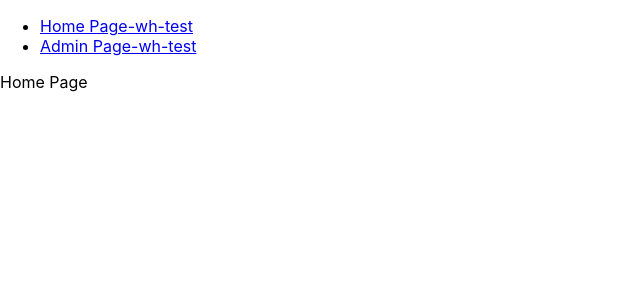
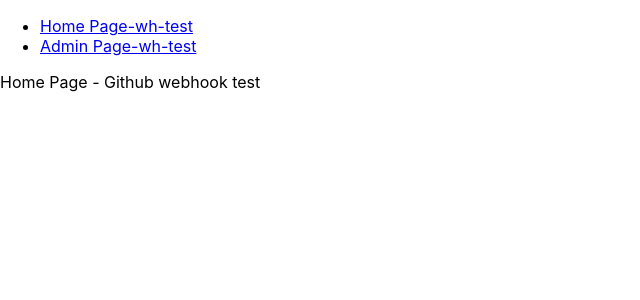
Before and after one commit to werdnas/my-react-app, a React (Create React App) app: page / in a window 1280 px wide. Shown: the top 300 px of the page, without its empty margins (0-640 px from the left). Built offline with nearby package versions, Linux system fonts and the light colour scheme.

Commit message:
github webhook
github webhook

```diff
--- a/src/pages/Home.js
+++ b/src/pages/Home.js
@@ -1,7 +1,7 @@
 import React from "react";
 
 function Home(props) {
-  return <div>Home Page</div>;
+  return <div>Home Page - Github webhook test</div>;
 }
 
 export default Home;
```
